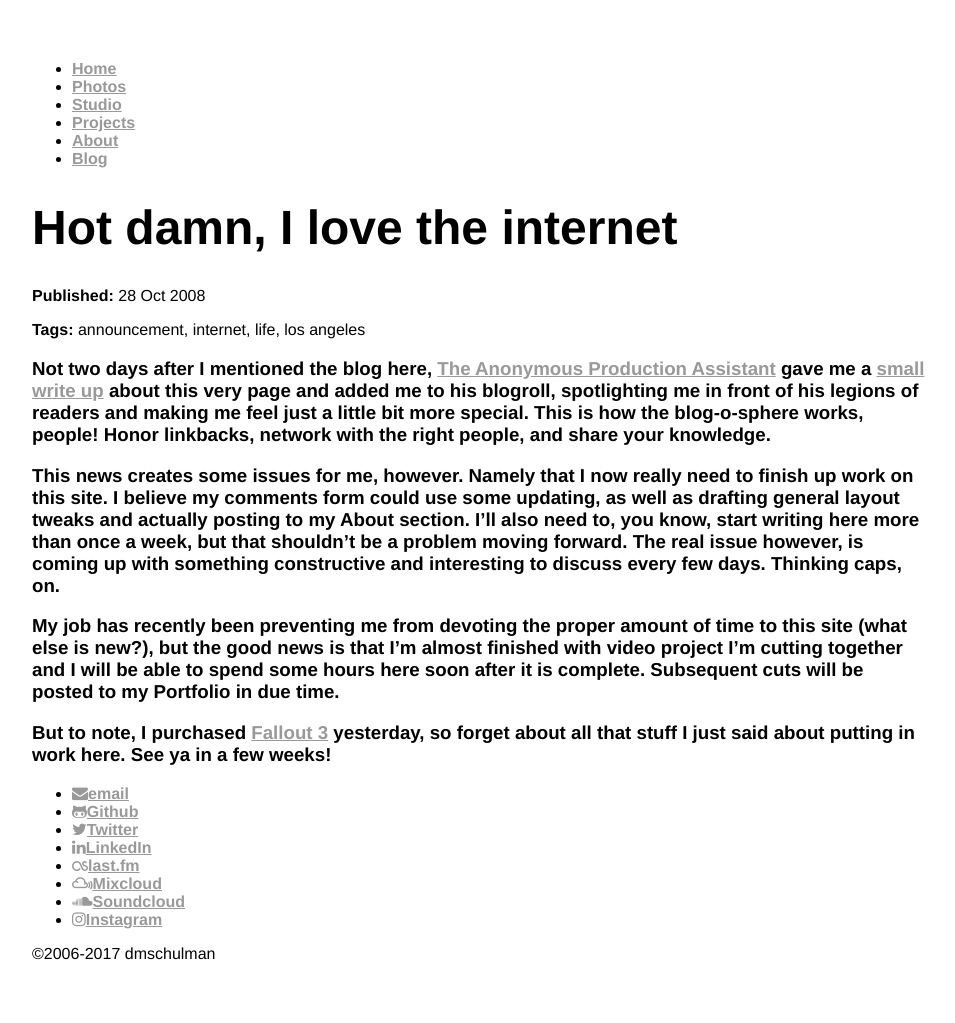
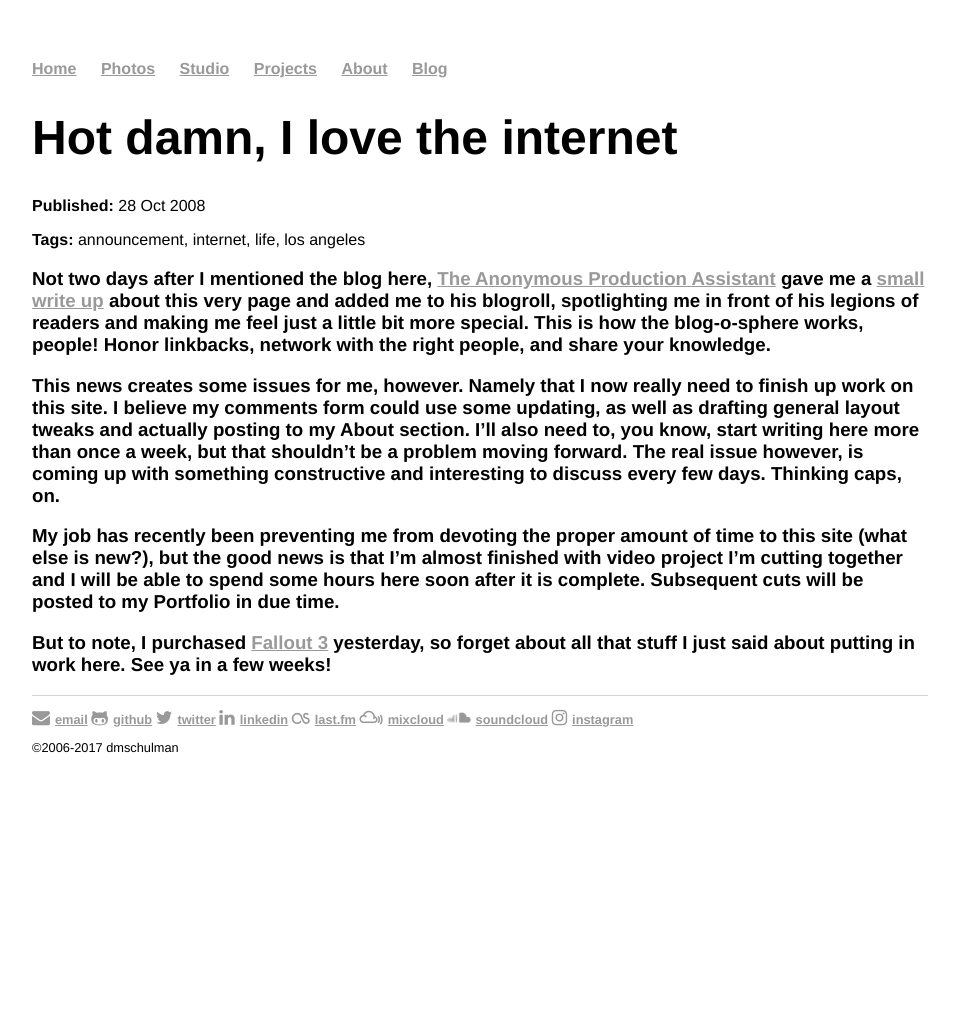
Before and after one commit to dmschulman/dmschulman.github.io, a Jekyll site: the page built from _posts/2008-10-28-Hot-damn-I-love-the-internet.md, in a window 1280 px wide. Shown: the whole page, without its empty margins (160-1115 px from the left). Built offline with Jekyll 4.4.1, drawn with Linux system fonts in a browser that asks for light colours; after the commit the page ends 900 px from its top, so only the background shows below that.

Commit message:
Update blanched.css

```diff
--- a/css/blanched.css
+++ b/css/blanched.css
@@ -28,16 +28,16 @@ h2 {
 }
 
 h3 {
-{
+}
 
 h4 {
-{
+    }
 
 h5 {
-{
+    }
 
 h6 {
-{
+}
 
 /* BREAKPOINTS */
 
@@ -56,7 +56,6 @@ h6 {
 /* HEADER */
 
 nav ul {
-    font-family:'Helvetica', 'Arial', 'Sans-Serif';
     padding: 0px;
     list-style: none;
     font-weight: bold;
```
